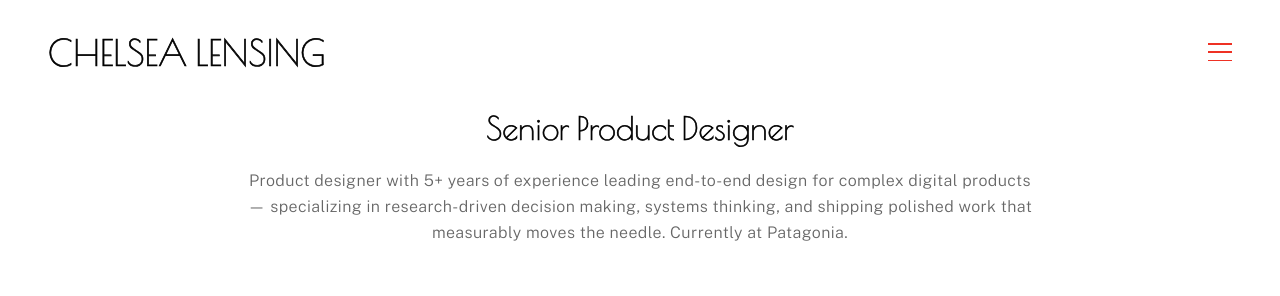
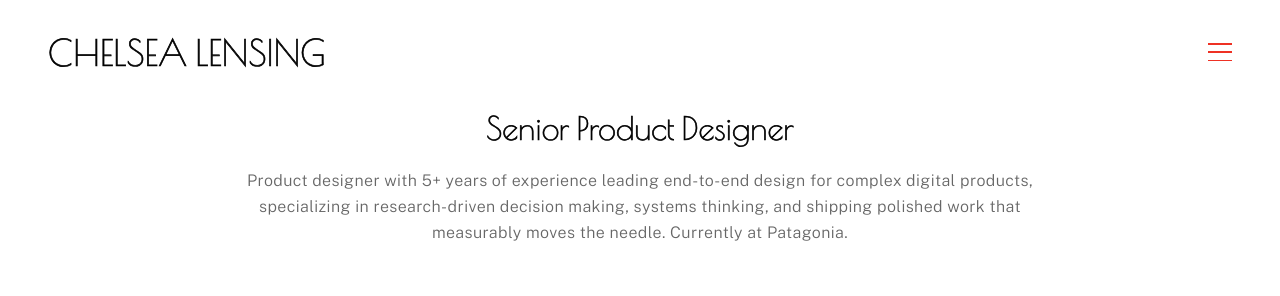
Before and after one commit to chelsea-lensing/portfolio, a Next.js app: page / in a window 1280 px wide. Shown: the top 296 px of the page. Built offline with nearby package versions, Linux system fonts and the light colour scheme.

Commit message:
Replace em-dash with comma in hero byline
Co-Authored-By: Claude Sonnet 4.6 <noreply@anthropic.com>

```diff
--- a/src/components/Hero.tsx
+++ b/src/components/Hero.tsx
@@ -6,7 +6,7 @@ export default function Hero() {
           Senior Product Designer
         </p>
         <p className="font-public-sans font-light text-[14px] lg:text-[16px] text-muted text-center leading-[20px] lg:leading-[26px] tracking-[0.4px] w-full">
-          Product designer with 5+ years of experience leading end-to-end design for complex digital products — specializing in research-driven decision making, systems thinking, and shipping polished work that measurably moves the needle. Currently at Patagonia.
+          Product designer with 5+ years of experience leading end-to-end design for complex digital products, specializing in research-driven decision making, systems thinking, and shipping polished work that measurably moves the needle. Currently at Patagonia.
         </p>
       </div>
     </section>
```
